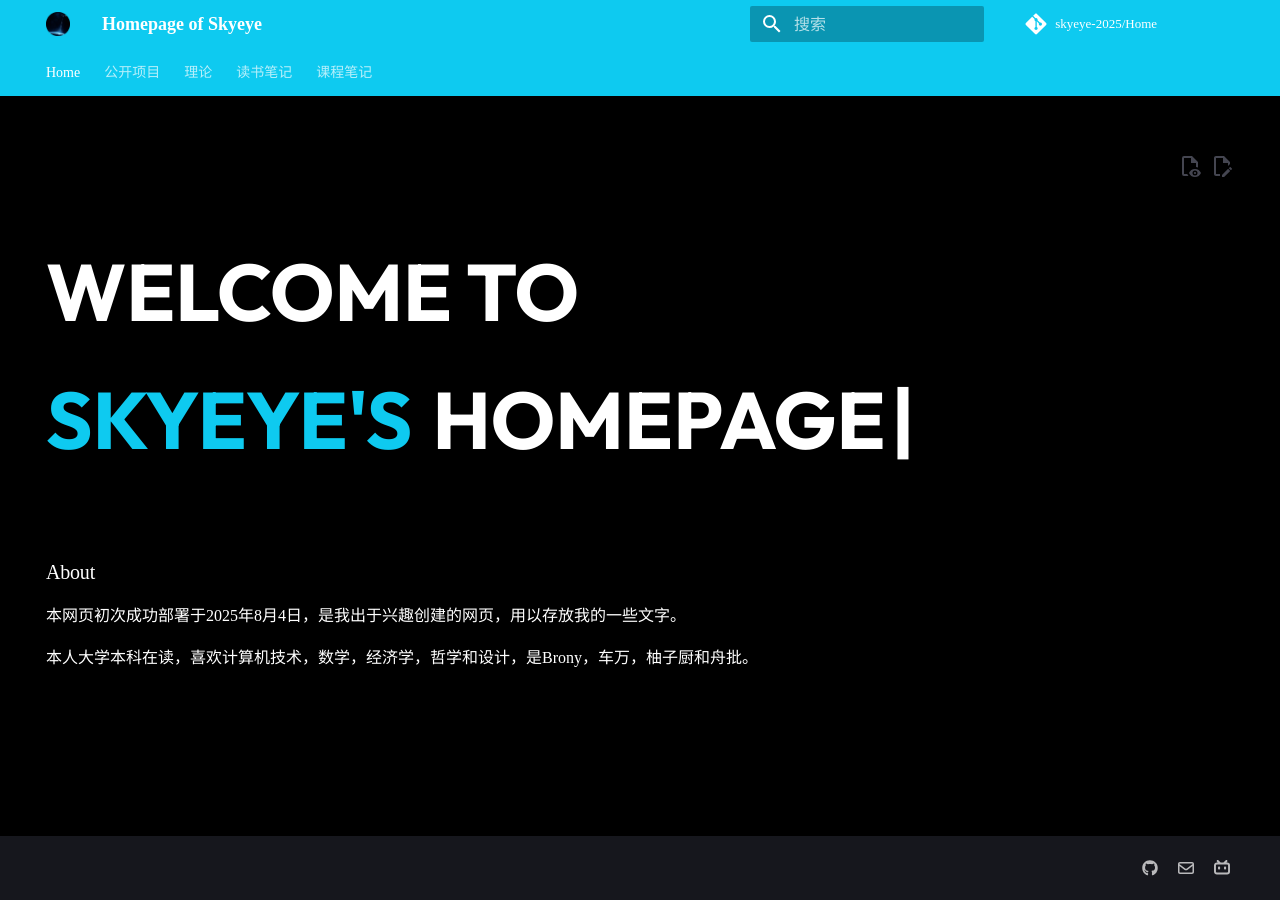
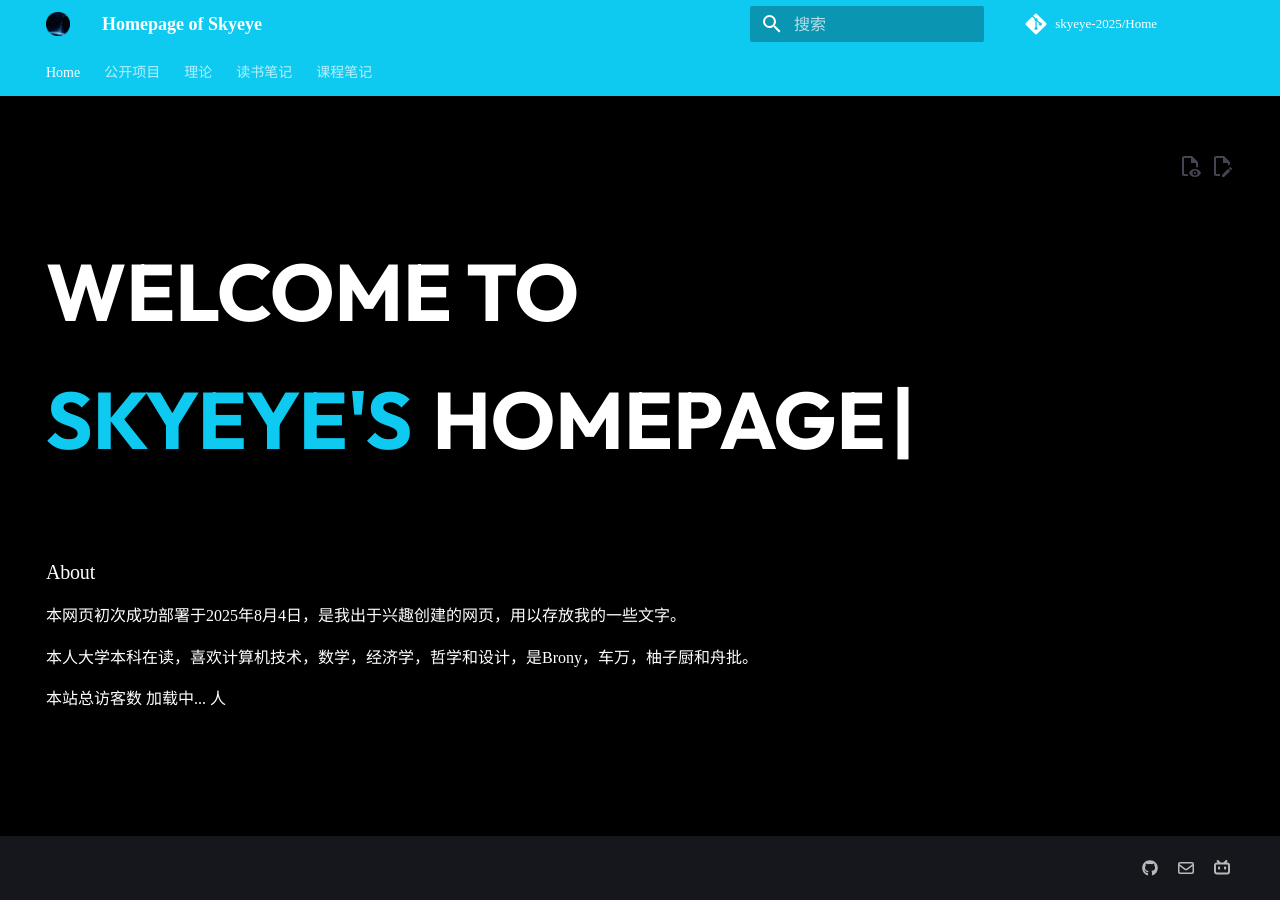
Before and after one commit to skyeye-2025/mkdocs, an MkDocs documentation site: the page built from docs/index.md, in a window 1280 px wide. Built offline with MkDocs 1.6.1 and Material for MkDocs 9.7.7, drawn with Linux system fonts in a browser that asks for light colours; some web fonts are replaced; comment, search, counter and statistics services are not loaded; a style sheet for code colours, icons or effects is not loaded.

Commit message:
Update index.md

```diff
--- a/docs/index.md
+++ b/docs/index.md
@@ -21,6 +21,8 @@ hide:
 
 本人大学本科在读，喜欢计算机技术，数学，经济学，哲学和设计，是Brony，车万，柚子厨和舟批。
 
+本站总访客数 <span id="busuanzi_site_uv">加载中...</span> 人
+
 <!-- 本站总访问量 <span id="busuanzi_site_pv">加载中...</span> 次
 本站总访客数 <span id="busuanzi_site_uv">加载中...</span> 人
 本页总阅读量 <span id="busuanzi_page_pv">加载中...</span> 次
```
